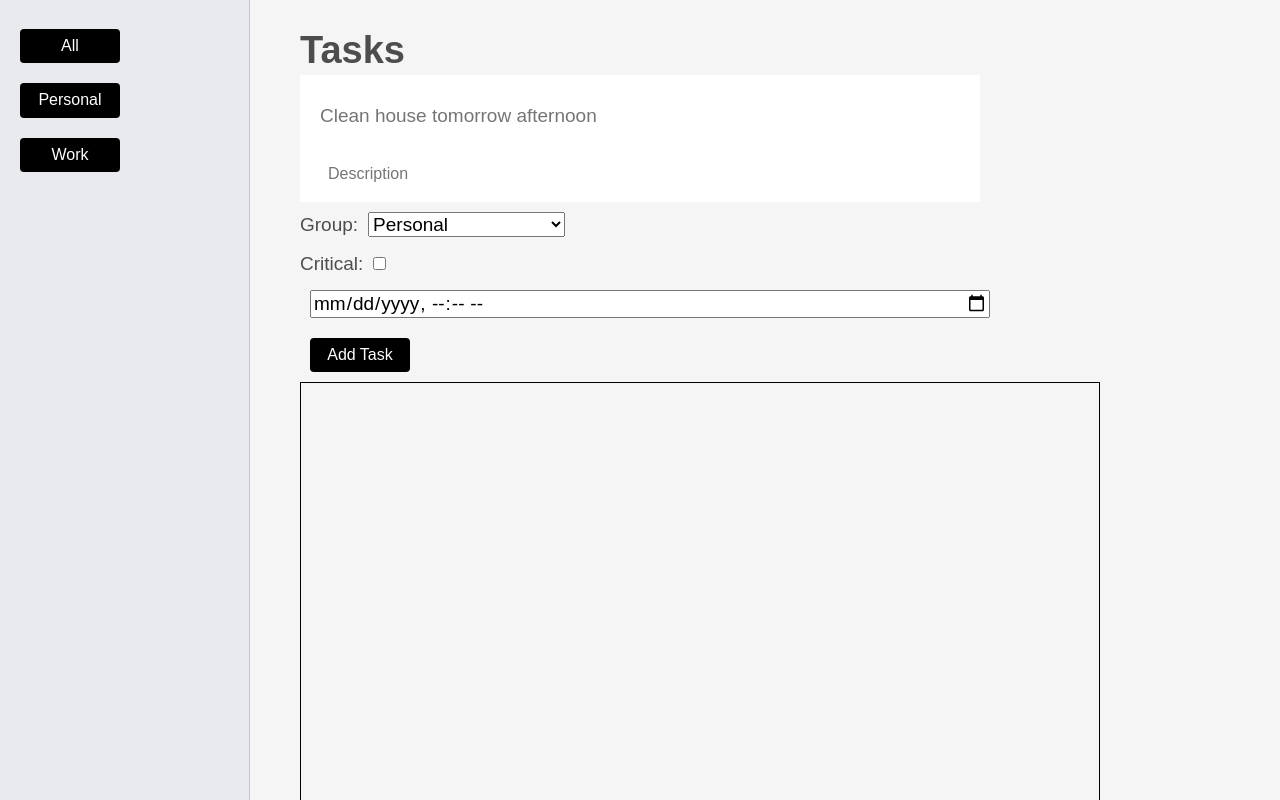
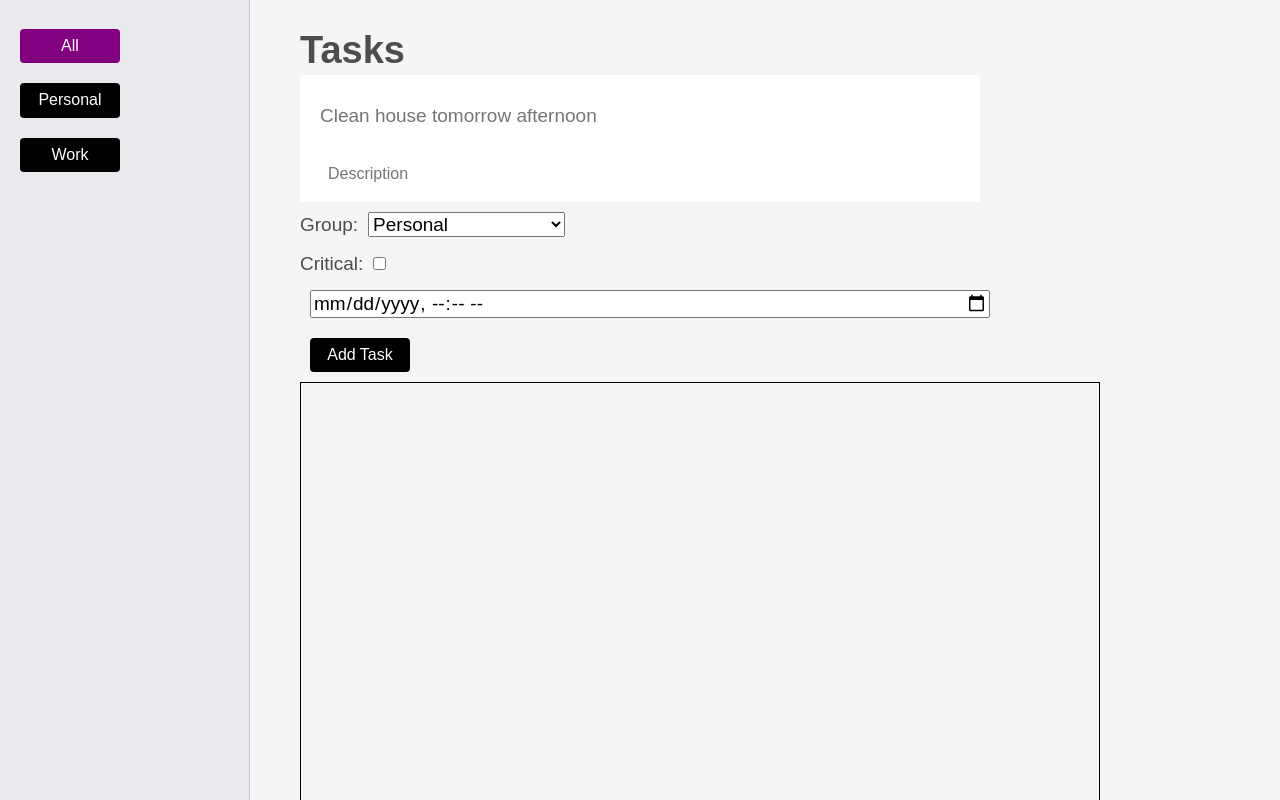
Before and after one commit to Mihuy1/TodoWebsite, a React (Vite) app: page / in a window 1280 px wide. Shown: the top 800 px of the page. Built offline with nearby package versions, Linux system fonts and the light colour scheme.

Commit message:
feat: Highlight selected group button and fix checkbox positioning

```diff
--- a/src/components/Layout.jsx
+++ b/src/components/Layout.jsx
@@ -9,12 +9,10 @@ export const Layout = () => {
   const setGroupFunc = (group) => {
     setGroup(group);
     const buttons = document.querySelectorAll('.add__button');
-    console.log('buttons', buttons);
     buttons.forEach((button) => {
       button.classList.remove('active');
     });
     document.querySelector(`.${group}`).classList.add('active');
-    console.log('clicked on button', group);
   }
   return (
     <div>
@@ -23,15 +21,17 @@ export const Layout = () => {
           <ul>
             <li>
               <Button
-                className="add__button"
+                className={`add__button all active`}
+                // Also add the name of the group as a class name
+                // to the button element
                 buttonText="All"
-                onClick={() => setGroup('all')}
+                onClick={() => setGroupFunc('all')}
               />
             </li>
             {groups.map((group) => (
               <li key={group}>
                 <Button
-                  className="add__button"
+                  className={`add__button ${group}`}
                   buttonText={group.charAt(0).toUpperCase() + group.slice(1)}
                   onClick={() => setGroupFunc(group)}
                 />
--- a/src/components/Task.css
+++ b/src/components/Task.css
@@ -26,6 +26,10 @@
   display: flex;
   padding: 10px 0;
   border-bottom: 1px solid rebeccapurple;
+}
+
+.task-container input[type='checkbox'] {
+  margin: 0 2rem 0 0;
 }
 
 .task-container .c-cb {
--- a/src/index.css
+++ b/src/index.css
@@ -362,8 +362,8 @@ form input[type='datetime-local'] {
   width: 100px;
 }
 
-.add__button:active {
-  background-color: #4d4d4d;
+.active {
+  background-color: purple;
 }
 
 .main-task-container {
```
